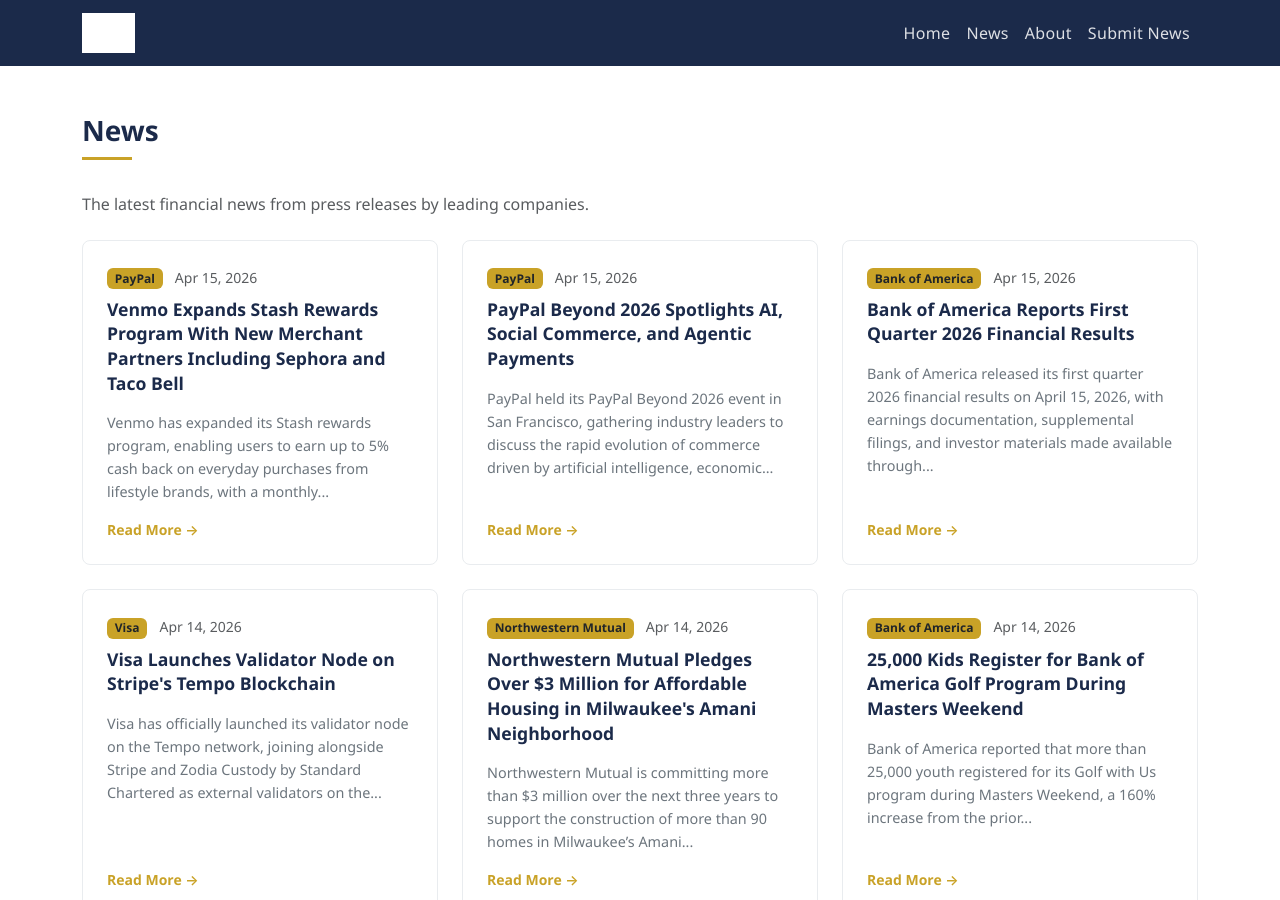
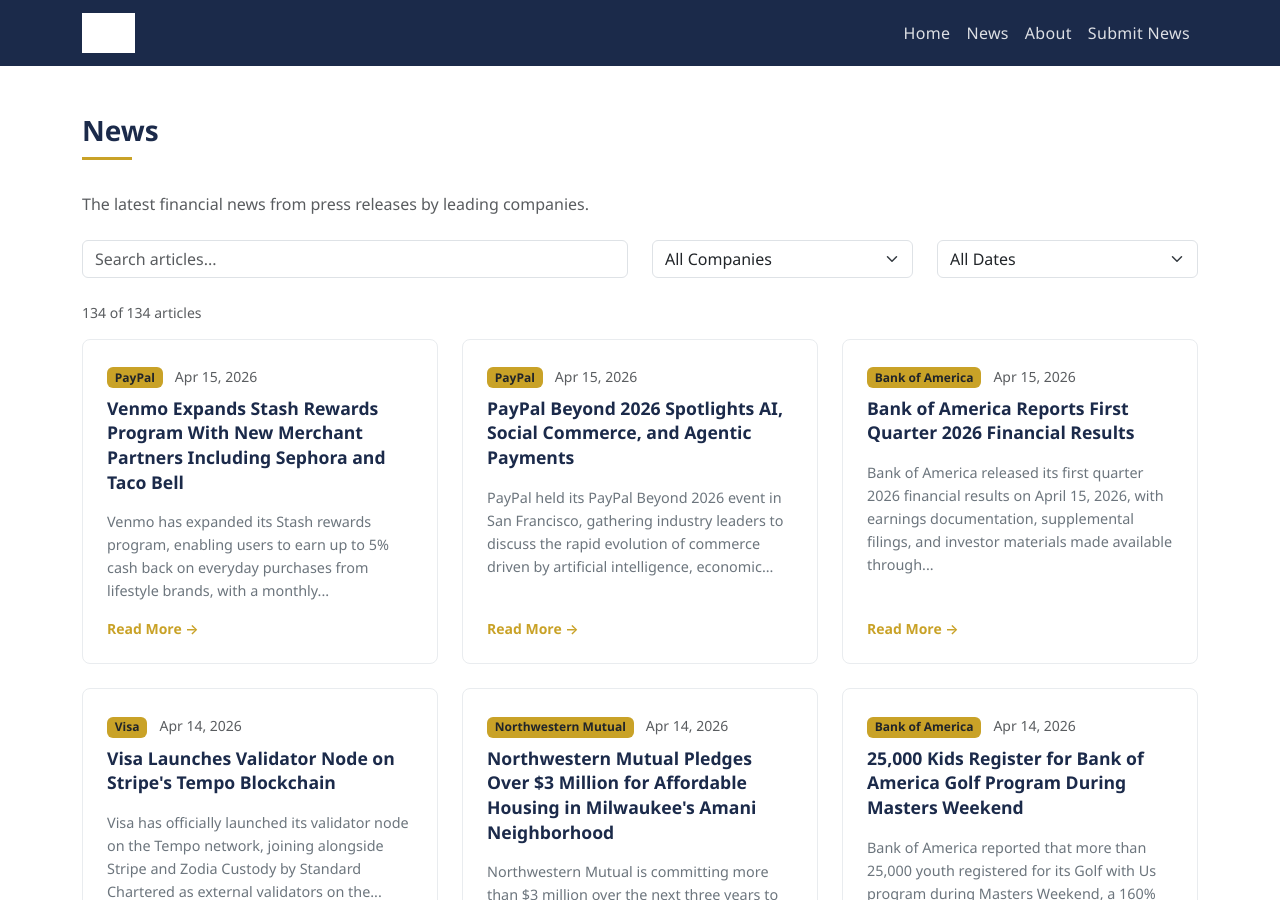
Before and after one commit to financialnewswork/financialnews-work, a Jekyll site: the page built from news/index.html, in a window 1280 px wide and 900 px high. Built offline with Jekyll 4.4.1, drawn with Linux system fonts in a browser that asks for light colours; grey boxes are pictures that could not be loaded.

Commit message:
Add search and filter controls to news page
Text search, company dropdown, and date month filter with
live client-side filtering and result count.

Co-Authored-By: Claude Opus 4.6 (1M context) <noreply@anthropic.com>

```diff
--- a/news/index.html
+++ b/news/index.html
@@ -6,10 +6,47 @@ title: News
   <h1 class="section-title">News</h1>
   <p class="text-muted mb-4">The latest financial news from press releases by leading companies.</p>
 
-  <div class="row g-4">
+  <div class="row mb-4">
+    <div class="col-md-6 mb-3 mb-md-0">
+      <input type="text" id="searchInput" class="form-control" placeholder="Search articles...">
+    </div>
+    <div class="col-md-3 mb-3 mb-md-0">
+      <select id="companyFilter" class="form-select">
+        <option value="">All Companies</option>
+        {% assign companies = site.news | map: 'company' | uniq | sort %}
+        {% for company in companies %}
+        <option value="{{ company }}">{{ company }}</option>
+        {% endfor %}
+      </select>
+    </div>
+    <div class="col-md-3">
+      <select id="dateFilter" class="form-select">
+        <option value="">All Dates</option>
+        {% assign months = site.news | sort: 'date' | reverse | map: 'date' %}
+        {% assign unique_months = "" | split: "" %}
+        {% for d in months %}
+          {% assign ym = d | date: "%Y-%m" %}
+          {% unless unique_months contains ym %}
+            {% assign unique_months = unique_months | push: ym %}
+          {% endunless %}
+        {% endfor %}
+        {% for ym in unique_months %}
+        <option value="{{ ym }}">{{ ym | append: "-01" | date: "%B %Y" }}</option>
+        {% endfor %}
+      </select>
+    </div>
+  </div>
+
+  <p id="resultCount" class="text-muted small mb-3"></p>
+
+  <div class="row g-4" id="newsGrid">
     {% assign sorted_news = site.news | sort: 'date' | reverse %}
     {% for article in sorted_news %}
-    <div class="col-md-6 col-lg-4">
+    <div class="col-md-6 col-lg-4 news-item"
+         data-company="{{ article.company }}"
+         data-date="{{ article.date | date: '%Y-%m' }}"
+         data-title="{{ article.title | downcase }}"
+         data-text="{{ article.content | strip_html | truncatewords: 50 | downcase }}">
       <div class="card news-card">
         <div class="card-body d-flex flex-column">
           <div class="mb-2">
@@ -24,4 +61,41 @@ title: News
     </div>
     {% endfor %}
   </div>
+
+  <p id="noResults" class="text-center text-muted py-5 d-none">No articles match your search.</p>
 </section>
+
+<script>
+(function() {
+  const search = document.getElementById('searchInput');
+  const companyFilter = document.getElementById('companyFilter');
+  const dateFilter = document.getElementById('dateFilter');
+  const items = document.querySelectorAll('.news-item');
+  const resultCount = document.getElementById('resultCount');
+  const noResults = document.getElementById('noResults');
+
+  function filter() {
+    const q = search.value.toLowerCase().trim();
+    const company = companyFilter.value;
+    const date = dateFilter.value;
+    let visible = 0;
+
+    items.forEach(function(item) {
+      const matchCompany = !company || item.dataset.company === company;
+      const matchDate = !date || item.dataset.date === date;
+      const matchSearch = !q || item.dataset.title.includes(q) || item.dataset.text.includes(q);
+      const show = matchCompany && matchDate && matchSearch;
+      item.style.display = show ? '' : 'none';
+      if (show) visible++;
+    });
+
+    resultCount.textContent = visible + ' of ' + items.length + ' articles';
+    noResults.classList.toggle('d-none', visible > 0);
+  }
+
+  search.addEventListener('input', filter);
+  companyFilter.addEventListener('change', filter);
+  dateFilter.addEventListener('change', filter);
+  filter();
+})();
+</script>
```
